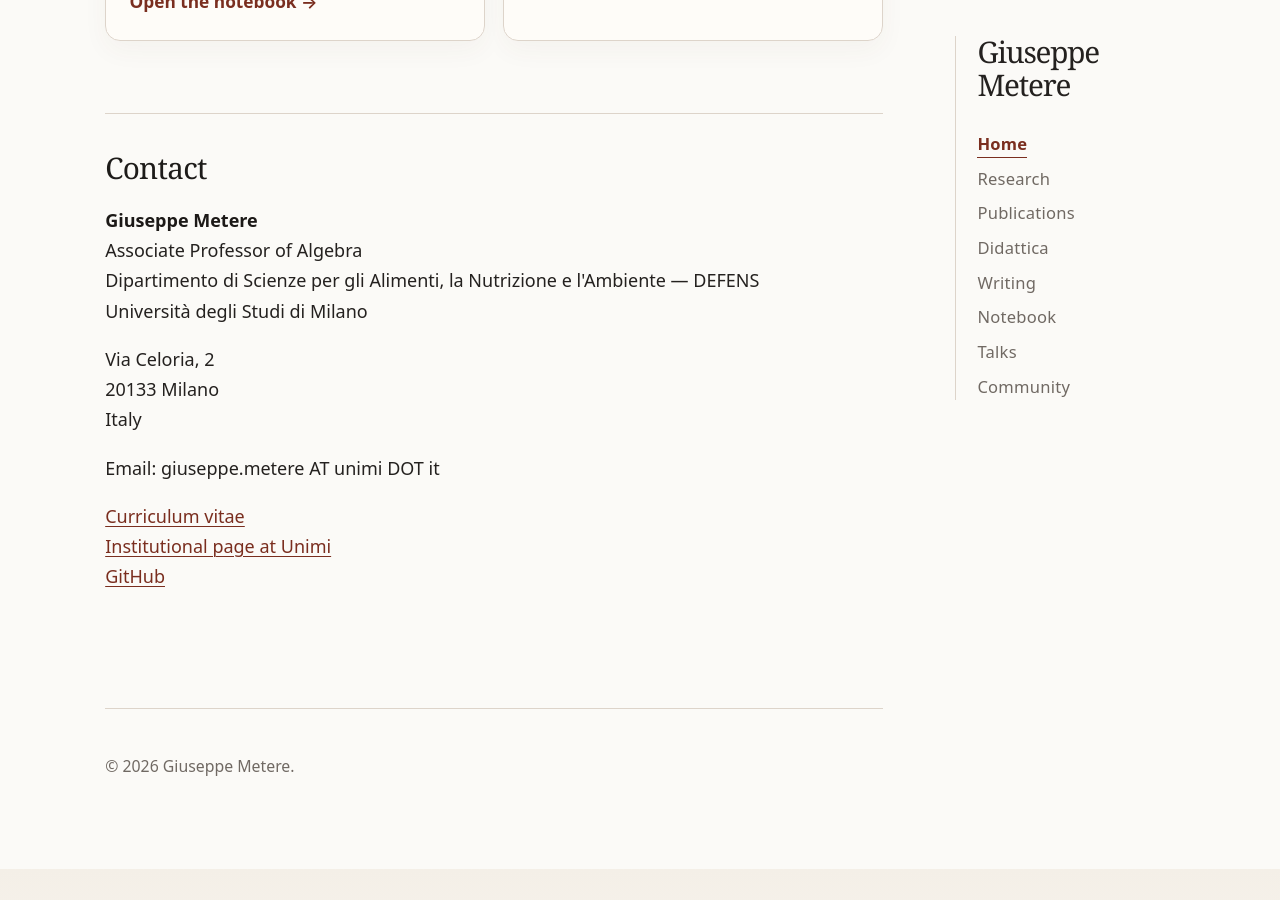
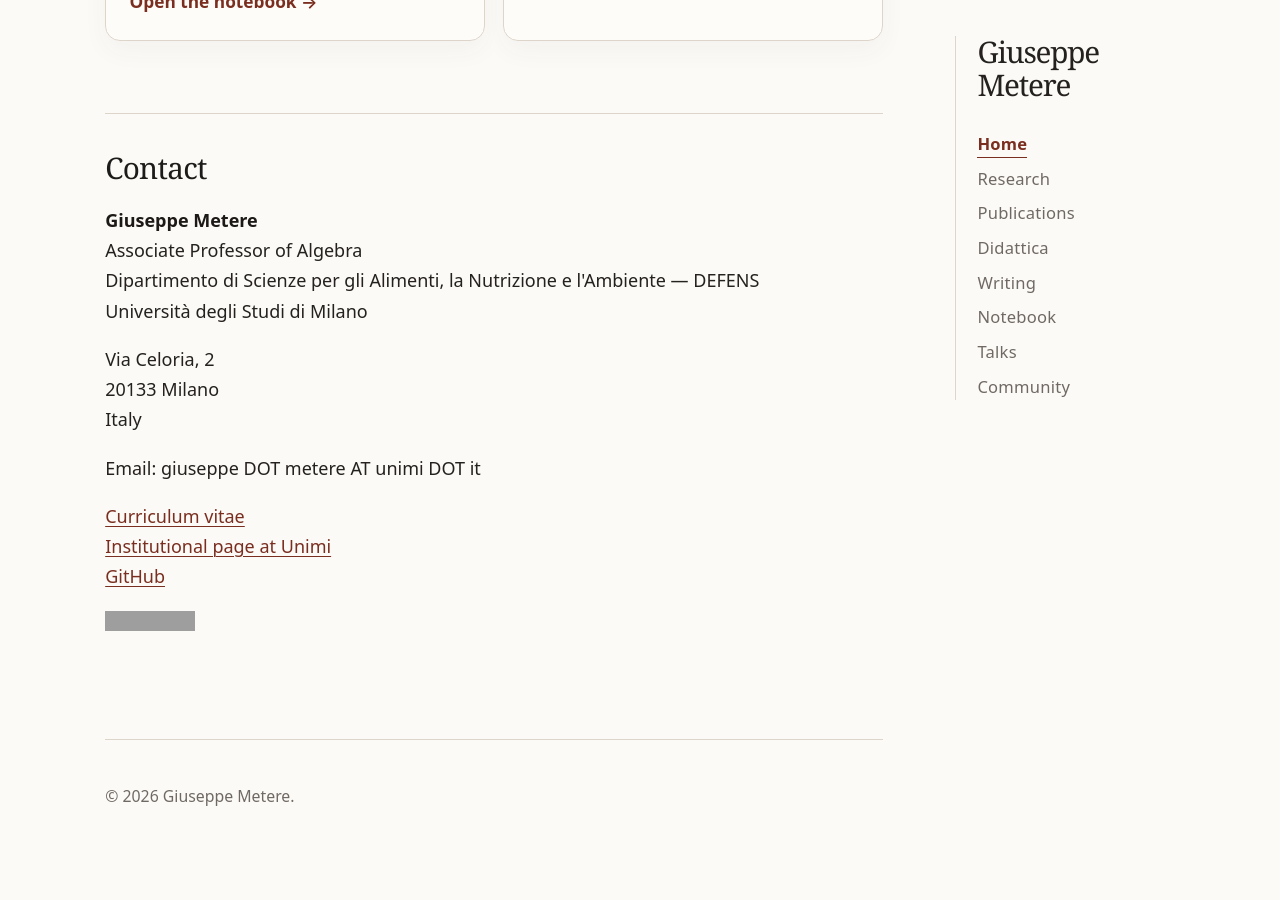
Before and after one commit to gmetere/gmetere.github.io, a Jekyll site: the page built from index.md, in a window 1280 px wide and 900 px high, scrolled down 1790 px. Built offline with Jekyll 4.4.1, drawn with Linux system fonts in a browser that asks for light colours; before the commit the page ends 2659 px from its top, so only the background shows below that; grey boxes are pictures that could not be loaded.

Commit message:
Update index.md

```diff
--- a/index.md
+++ b/index.md
@@ -106,7 +106,7 @@ Italy
 </p>
 
 <p>
-Email: giuseppe.metere AT unimi DOT it
+Email: giuseppe DOT metere AT unimi DOT it
 </p>
 
 <p>
@@ -115,8 +115,7 @@ Email: giuseppe.metere AT unimi DOT it
 <a href="https://github.com/gmetere">GitHub</a>
 </p>
 
-<script type="text/javascript" id="mmvst_globe" src="//mapmyvisitors.com/globe.js?d=bB6d1iKGf5cuEFixvqBLusEnY1_q0kk5ITJYkisYetU"></script>
-
+<a href="https://mapmyvisitors.com/web/1c7oc"  title="Visit tracker"><img src="https://mapmyvisitors.com/map.png?d=p8RltLrhtSvpIgia7e_nzngr8_mPtaWcvTV3w87tyBw&cl=ffffff" /></a>
 
 </section>
 
```
